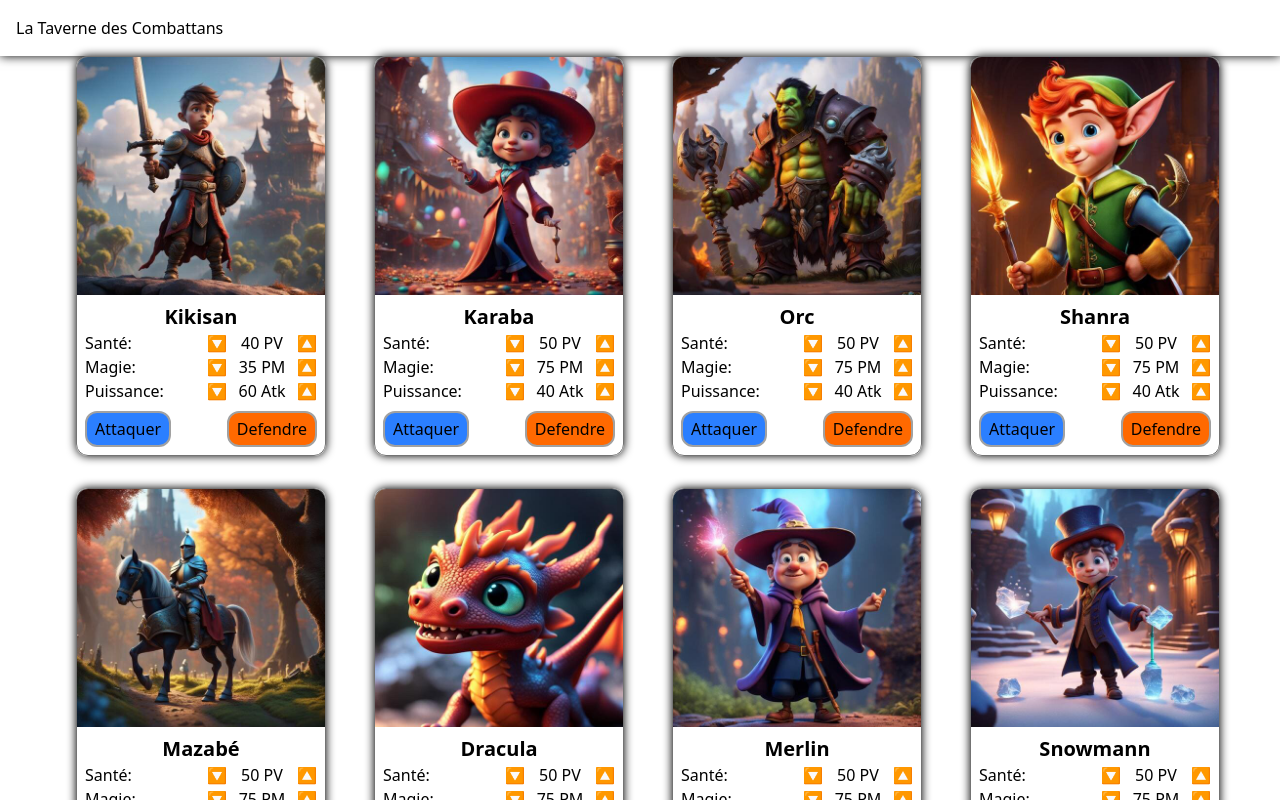
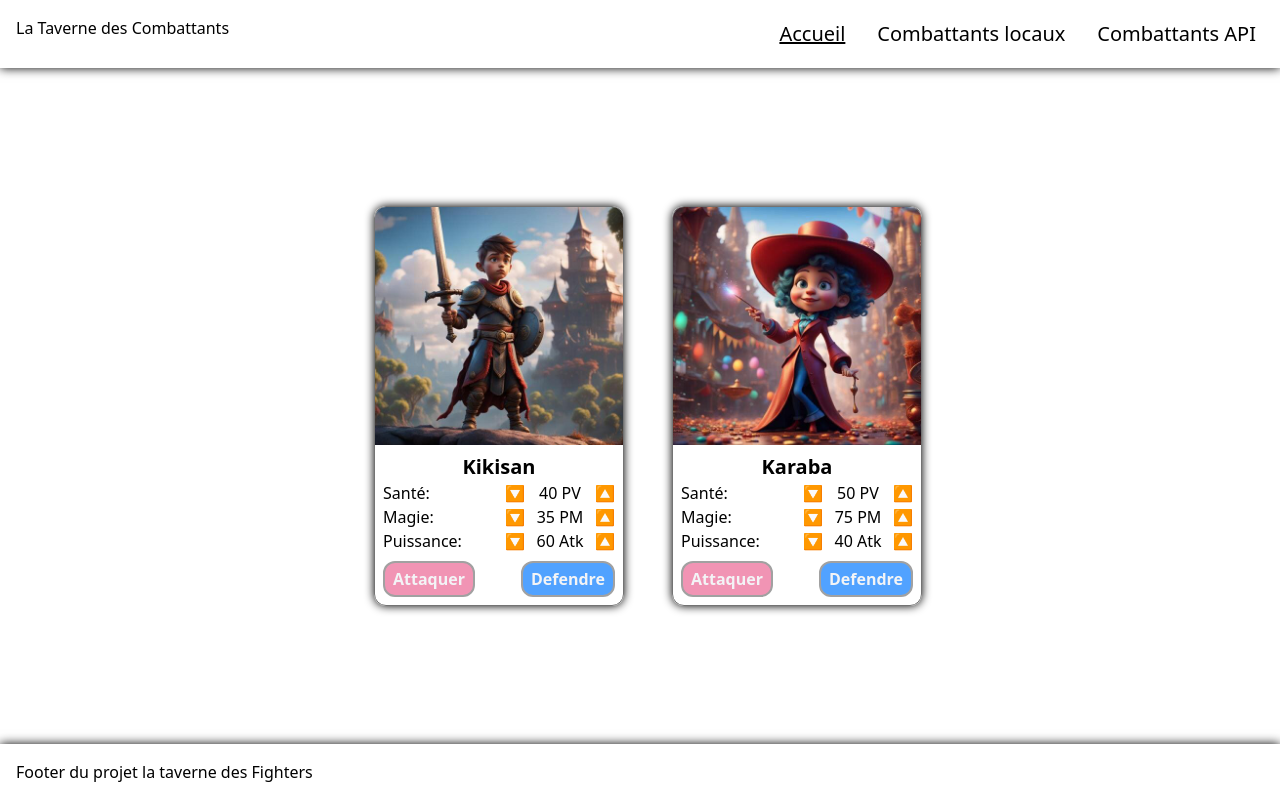
Before and after one commit to AbouYeo/la-taverne, a React (Vite) app: page / in a window 1280 px wide. Shown: the top 800 px of the page. Built offline with nearby package versions, Linux system fonts and the light colour scheme.

Commit message:
Layout, differentes pages et routage

```diff
--- a/src/App.tsx
+++ b/src/App.tsx
@@ -1,85 +1,32 @@
-import Card from "./components/Card";
-import Footer from "./components/Footer";
-import Navbar from "./components/Navbar";
+import { createBrowserRouter, RouterProvider } from "react-router-dom";
+import Layout from "./components/Layout";
+import AllCharactersAPI from "./pages/all-characters-api/AllCharactersAPI";
+import AllCharactersLocal from "./pages/all-characters/AllCharactersLocal";
+import Homepage from "./pages/homepage/Homepage";
 
 function App() {
-    const allCharacters = [
+    const routes = createBrowserRouter([
         {
-            image: "heros.jpg",
-            name: "Kikisan",
-            health: 40,
-            magic: 35,
-            power: 60,
+            path: "/",
+            element: <Layout />,
+            children: [
+                {
+                    index: true,
+                    element: <Homepage />,
+                },
+                {
+                    path: "tous-les-combattants-local",
+                    element: <AllCharactersLocal />,
+                },
+                {
+                    path: "tous-les-combattants-api",
+                    element: <AllCharactersAPI />,
+                },
+            ],
         },
-        {
-            image: "magicienne.jpg",
-            name: "Karaba",
-            health: 50,
-            magic: 75,
-            power: 40,
-        },
-        {
-            image: "orc.jpg",
-            name: "Orc",
-            health: 50,
-            magic: 75,
-            power: 40,
-        },
-        {
-            image: "elfe.jpg",
-            name: "Shanra",
-            health: 50,
-            magic: 75,
-            power: 40,
-        },
-        {
-            image: "chevalier.jpg",
-            name: "Mazabé",
-            health: 50,
-            magic: 75,
-            power: 40,
-        },
-        {
-            image: "dragon.jpg",
-            name: "Dracula",
-            health: 50,
-            magic: 75,
-            power: 40,
-        },
-        {
-            image: "sorcier.jpg",
-            name: "Merlin",
-            health: 50,
-            magic: 75,
-            power: 40,
-        },
-        {
-            image: "magicien_glace.jpg",
-            name: "Snowmann",
-            health: 50,
-            magic: 75,
-            power: 40,
-        },
-        {
-            image: "sorciere_feu.jpg",
-            name: "Tasuma",
-            health: 50,
-            magic: 75,
-            power: 40,
-        },
-    ];
+    ]);
 
-    return (
-        <main className="flex flex-col justify-between min-h-svh">
-            <Navbar />
-            <section className="flex justify-center items-center gap-8 flex-wrap">
-                {allCharacters.map((oneCharacter, index) => (
-                    <Card key={index} character={oneCharacter} />
-                ))}
-            </section>
-            <Footer />
-        </main>
-    );
+    return <RouterProvider router={routes} />;
 }
 
 export default App;
--- /dev/null
+++ b/src/components/Layout.tsx
@@ -0,0 +1,16 @@
+import { Outlet } from "react-router-dom";
+import Footer from "./Footer";
+import Navbar from "./Navbar";
+
+export default function Layout() {
+    return (
+        <main className="flex flex-col justify-between min-h-svh">
+            <Navbar />
+            <section className="py-4">
+                <Outlet />
+            </section>
+
+            <Footer />
+        </main>
+    );
+}
--- a/src/components/Navbar.tsx
+++ b/src/components/Navbar.tsx
@@ -1,9 +1,39 @@
-import { Link } from "react-router-dom";
+import { Link, NavLink } from "react-router-dom";
 
 export default function Navbar() {
+    const allLinks = [
+        {
+            text: "Accueil",
+            path: "/",
+        },
+        {
+            text: "Combattants locaux",
+            path: "/tous-les-combattants-local",
+        },
+        {
+            text: "Combattants API",
+            path: "/tous-les-combattants-api",
+        },
+    ];
     return (
-        <nav className="  border-b-neutral-500 p-4 customShadow">
-            <Link to="/">La Taverne des Combattans</Link>
+        <nav className="flex justify-between  border-b-neutral-500 p-4 customShadow">
+            <Link className="hover:customShadow" to="/">
+                La Taverne des Combattants
+            </Link>
+            <div className="flex justify-between gap-4">
+                {allLinks.map((oneLink) => (
+                    <NavLink
+                        className={({ isActive }) =>
+                            `text-xl hover:bg-neutral-200 px-2 py-1 rounded-md ${
+                                isActive ? "underline" : ""
+                            }`
+                        }
+                        to={oneLink.path}
+                    >
+                        {oneLink.text}
+                    </NavLink>
+                ))}
+            </div>
         </nav>
     );
 }
--- /dev/null
+++ b/src/components/card-components/Button.tsx
@@ -0,0 +1,15 @@
+import type { ReactNode } from "react";
+
+type ButtonProps = {
+    children: ReactNode;
+    color: string;
+};
+export default function Button({ children, color }: ButtonProps) {
+    return (
+        <button
+            className={`${color} font-bold text-gray-100 hover:text-white rounded-xl border-2 border-neutral-400 hover:border-neutral-700 hover:opacity-90 duration-300 px-2 py-1`}
+        >
+            {children}
+        </button>
+    );
+}
--- a/src/components/Card.tsx
+++ b/src/components/card-components/Card.tsx
@@ -1,3 +1,4 @@
+import Button from "./Button";
 import Statistiques from "./Statistiques";
 
 type CardProps = {
@@ -21,11 +22,12 @@ export default function Card({ character }: CardProps) {
 
     console.table(character);
     return (
-        <div className="ml-4 flex flex-col w-[250px] h-[400px] border border-neutral-500 overflow-hidden customShadow rounded-xl">
-            <div className="w-[250px] h-[250px] overflow-hidden">
+        <div className="ml-4 flex flex-col w-[250px] h-[400px] border border-neutral-500 overflow-hidden customShadow rounded-xl hover:scale-105 duration-300">
+            <div className="w-[250px] h-[250px] overflow-hidden hover:">
                 <img
                     src={`/src/assets/images/personnages/${character.image}`}
-                    alt=""
+                    alt={`avatar ${character.name}`}
+                    className="object-cover duration-300 hover:scale-105"
                 />
             </div>
             <div className="p-2">
@@ -43,12 +45,10 @@ export default function Card({ character }: CardProps) {
                     ))}
                 </div>
                 <div className="flex justify-between mt-2">
-                    <button className="bg-blue-500 rounded-xl border-2 border-neutral-400 hover:border-neutral-700 hover:opacity-90 duration-300 px-2 py-1">
+                    <Button color="bg-[#F194B4] hover:bg-red-600">
                         Attaquer
-                    </button>
-                    <button className="bg-orange-500 rounded-xl border-2 border-neutral-400 hover:border-neutral-700 hover:opacity-90 duration-300 px-2 py-1">
-                        Defendre
-                    </button>
+                    </Button>
+                    <Button color="bg-blue-400">Defendre</Button>
                 </div>
             </div>
         </div>
--- a/src/main.tsx
+++ b/src/main.tsx
@@ -1,10 +1,10 @@
+import { StrictMode } from "react";
 import { createRoot } from "react-dom/client";
-import { BrowserRouter } from "react-router-dom";
 import App from "./App.tsx";
 import "./styles/index.css";
 
 createRoot(document.getElementById("root")!).render(
-    <BrowserRouter>
+    <StrictMode>
         <App />
-    </BrowserRouter>
+    </StrictMode>
 );
--- /dev/null
+++ b/src/pages/all-characters-api/AllCharactersAPI.tsx
@@ -0,0 +1,29 @@
+import { useEffect, useState } from "react";
+import Card from "../../components/card-components/Card";
+
+export default function AllCharactersAPI() {
+    const [characters, setCharacters] = useState([]);
+
+    const url = "https://la-taverne.ducompagnon.fr/api/personnages";
+    const fetchCharacters = async () => {
+        const response = await fetch(url);
+        const data = await response.json();
+        setCharacters(data);
+    };
+    useEffect(() => {
+        fetchCharacters();
+    }, []);
+
+    return (
+        <>
+            <h1 className="flex justify-self-center font-black text-2xl py-3 mb-7">
+                Tous les combattants de l´API
+            </h1>
+            <div className="flex flex-wrap items-center justify-center gap-8 ">
+                {characters.map((oneCharacter, index) => (
+                    <Card key={index} character={oneCharacter} />
+                ))}
+            </div>
+        </>
+    );
+}
--- /dev/null
+++ b/src/pages/all-characters/AllCharactersLocal.tsx
@@ -0,0 +1,82 @@
+import Card from "../../components/card-components/Card";
+
+export default function AllCharactersLocal() {
+    const allCharacters = [
+        {
+            image: "heros.jpg",
+            name: "Kikisan",
+            health: 40,
+            magic: 35,
+            power: 60,
+        },
+        {
+            image: "magicienne.jpg",
+            name: "Karaba",
+            health: 50,
+            magic: 75,
+            power: 40,
+        },
+        {
+            image: "orc.jpg",
+            name: "Orc",
+            health: 50,
+            magic: 75,
+            power: 40,
+        },
+        {
+            image: "elfe.jpg",
+            name: "Shanra",
+            health: 50,
+            magic: 75,
+            power: 40,
+        },
+        {
+            image: "chevalier.jpg",
+            name: "Mazabé",
+            health: 50,
+            magic: 75,
+            power: 40,
+        },
+        {
+            image: "dragon.jpg",
+            name: "Dracula",
+            health: 50,
+            magic: 75,
+            power: 40,
+        },
+        {
+            image: "sorcier.jpg",
+            name: "Merlin",
+            health: 50,
+            magic: 75,
+            power: 40,
+        },
+        {
+            image: "magicien_glace.jpg",
+            name: "Snowmann",
+            health: 50,
+            magic: 75,
+            power: 40,
+        },
+        {
+            image: "sorciere_feu.jpg",
+            name: "Tasuma",
+            health: 50,
+            magic: 75,
+            power: 40,
+        },
+    ];
+
+    return (
+        <>
+            <h1 className="flex justify-self-center font-black text-2xl py-3 mb-7">
+                Tous les combattants en local
+            </h1>
+            <div className="flex flex-wrap items-center justify-center gap-8 ">
+                {allCharacters.map((oneCharacter, index) => (
+                    <Card key={index} character={oneCharacter} />
+                ))}
+            </div>
+        </>
+    );
+}
--- /dev/null
+++ b/src/pages/homepage/Homepage.tsx
@@ -0,0 +1,28 @@
+import Card from "../../components/card-components/Card";
+
+export default function Homepage() {
+    const twoCharacters = [
+        {
+            image: "heros.jpg",
+            name: "Kikisan",
+            health: 40,
+            magic: 35,
+            power: 60,
+        },
+        {
+            image: "magicienne.jpg",
+            name: "Karaba",
+            health: 50,
+            magic: 75,
+            power: 40,
+        },
+    ];
+
+    return (
+        <div className="flex flex-wrap items-center justify-center gap-8 ">
+            {twoCharacters.map((oneCharacter, index) => (
+                <Card key={index} character={oneCharacter} />
+            ))}
+        </div>
+    );
+}
```
Also changed, not shown: src/assets/images/personnages/toti.jpeg (added), src/components/card-components/Statistiques.tsx (renamed from src/components/Statistiques.tsx).
